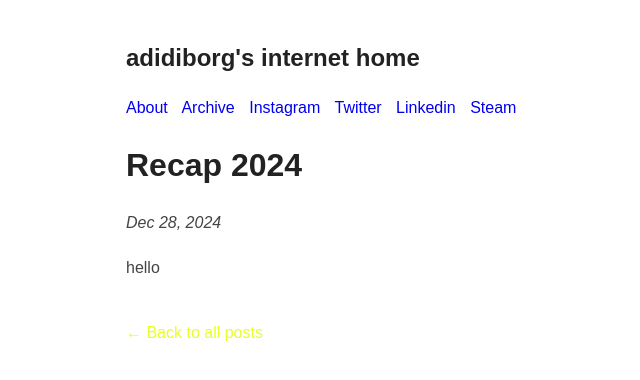
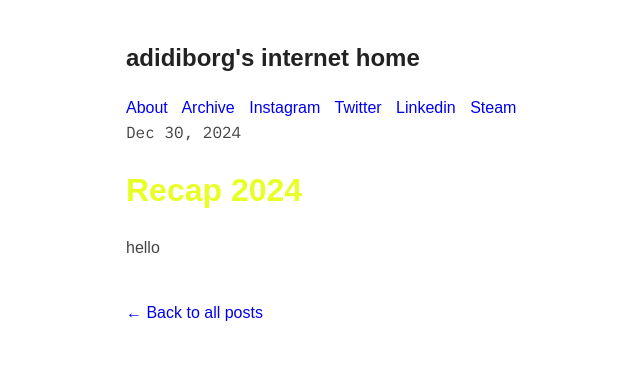
Before and after one commit to adidiborg/adidiborg.github.io, a Jekyll site: the page built from _posts/2024-12-30-recap-2024.md, in a window 1280 px wide. Shown: the top 380 px of the page, without its empty margins (154-794 px from the left). Built offline with Jekyll 4.4.1, drawn with Linux system fonts in a browser that asks for light colours.

Commit message:
more revamp.

```diff
--- a/_includes/footer-post.html
+++ b/_includes/footer-post.html
@@ -1,4 +1,4 @@
 
 <footer>
-  <a href="{{ site.baseurl }}/archive" style="color:#e8ff26;">← Back to all posts</a>
+  <a href="{{ site.baseurl }}/archive">← Back to all posts</a>
 </footer>
--- a/_includes/head.html
+++ b/_includes/head.html
@@ -12,6 +12,9 @@
     <link href='{{ site.baseurl }}/feed.xml' rel='alternate' type='application/atom+xml'>
     <link rel="canonical" href="{{ site.baseurl }}{{ page.url }}">
     <link rel="stylesheet" href="{{ site.baseurl }}/assets/style.css">
+    <link rel="preconnect" href="https://fonts.googleapis.com">
+    <link rel="preconnect" href="https://fonts.gstatic.com" crossorigin>
+    <link href="https://fonts.googleapis.com/css2?family=IBM+Plex+Mono:ital,wght@0,100;0,200;0,300;0,400;0,500;0,600;0,700;1,100;1,200;1,300;1,400;1,500;1,600;1,700&display=swap" rel="stylesheet">
 </head>
 
 <body>
--- a/_layouts/post.html
+++ b/_layouts/post.html
@@ -8,9 +8,8 @@ layout: compress
 
     {% include header.html %}
 
-
-    <h1>{{ page.title }}</h1>
-    <i>{{ page.date | date: "%b %d, %Y" }}</i>
+    <span style="font-family: 'IBM Plex Mono', monospace;">{{ page.date | date: "%b %d, %Y" }}</span>
+    <h1 style="color:#e8ff26;">{{ page.title }}</h1>
     <h4 class="subtitle">{{ page.subtitle }}</h4>
 
     {{ page.content }}
--- a/_posts/2024-12-28-recap-2024.md
+++ b/_posts/2024-12-30-recap-2024.md
@@ -2,7 +2,7 @@
 layout: post
 title: Recap 2024
 subtitle:
-date: 2024-12-28 00:01:00 +0000
+date: 2024-12-30 00:01:00 +0000
 tags:
 - general
 ---
```
